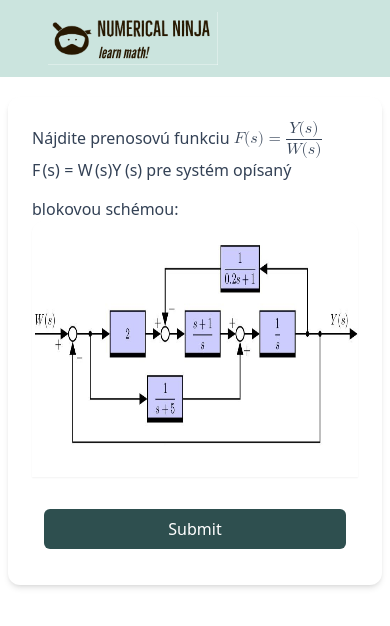
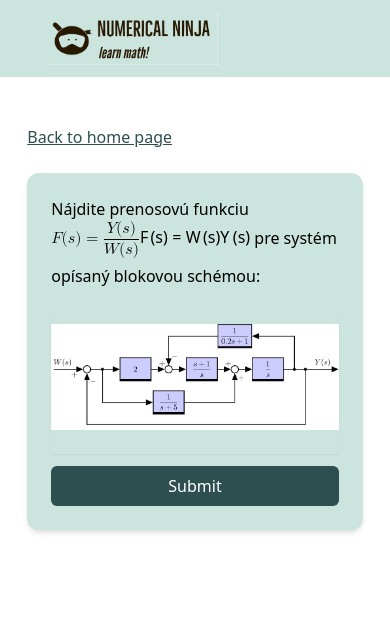
Before and after one commit to krizek79/WEBTE2_final_project_fe, a React (Vite) app: page /task in a window 390 px wide. Shown: the top 626 px of the page. Built offline with nearby package versions, Linux system fonts and the light colour scheme.

Commit message:
task responsivity

```diff
--- a/src/component/task/Task.jsx
+++ b/src/component/task/Task.jsx
@@ -1,6 +1,5 @@
 import React, {useEffect, useState} from 'react'
 import taskService from "../../service/TaskService.js"
-import katex from "react-dom/server";
 import TextWithLatex from "./TextWithLatex.jsx";
 import MathInput from "./MathInput.jsx";
 
@@ -52,34 +51,76 @@ export default function Task(props) {
     }
 
     return (
-        <div className="px-2 md:px-6 my-5 w-full text-slate-700 dark:text-dark flex flex-col items-center">
-            <div className="max-w-xl text-left flex flex-col w-full items-center justify-center md:p-4 ">
-                <div
-                    className="w-full rounded-xl flex-col xl:flex-row bg-white dark:bg-light shadow-md"
+        <main className="flex px-3 md:px-12 py-12 w-full justify-center">
+            <div className="flex flex-col justify-center gap-y-6 w-11/12 md:w-3/5">
+                <div>
+                    <a
+                        href="/home"
+                        className="hover:cursor-pointer justify-start underline text-dark hover:text-azure"
                     >
-                    <div className="w-full p-6 flex flex-col justify-between h-auto overflow-auto lg:h-auto">
-                        <p className="">
+                        Back to home page
+                    </a>
+                </div>
+                <div className="flex flex-col shadow-md rounded-xl p-6 gap-y-3 bg-light">
+                    <p className="w-full">
                         <TextWithLatex text={removeIncludeGraphics(task.description)}/>
                     </p>
                     {task.imageUrl && (
-                            <div className="py-6 rounded-t-xl w-full h-64 shadow-sm">
-                                <img src={task.imageUrl} alt="Block" className="w-full h-full"/>
+                        <div className="py-6 rounded-t-xl shadow-sm w-full h-auto">
+                            <img src={task.imageUrl} alt="Block" className="w-full h-auto"/>
                         </div>
                     )}
-                        <form className="w-full p-3 flex flex-col justify-between h-auto overflow-auto lg:h-auto">
+                    <form className="w-full flex flex-col">
                         <div id="mathInput" className="">
                             <MathInput/>
                         </div>
                         <button
                             type="submit"
-                                className="mt-5 rounded-md bg-dark px-10 py-2 text-white hover:bg-azure"
+                            className="rounded-md bg-dark py-2 text-white hover:bg-azure"
                         >
                             Submit
                         </button>
                     </form>
                 </div>
             </div>
-            </div>
-        </div>
+
+
+            {/*<div className="px-2 md:px-6 my-5 w-full text-slate-700 dark:text-dark flex flex-col items-center">*/}
+            {/*    <a*/}
+            {/*        href="/home"*/}
+            {/*        className="hover:cursor-pointer justify-start w-full underline text-dark hover:text-azure"*/}
+            {/*    >*/}
+            {/*        Back to home page*/}
+            {/*    </a>*/}
+            {/*    <div className="max-w-xl text-left flex flex-col w-full items-center justify-center md:p-4 ">*/}
+            {/*        <div*/}
+            {/*            className="w-full rounded-xl flex-col xl:flex-row bg-white dark:bg-light shadow-md"*/}
+            {/*        >*/}
+            {/*            <div className="w-full p-6 flex flex-col justify-between h-auto overflow-auto lg:h-auto">*/}
+            {/*                <p className="">*/}
+            {/*                    <TextWithLatex text={removeIncludeGraphics(task.description)}/>*/}
+            {/*                </p>*/}
+            {/*                {task.imageUrl && (*/}
+            {/*                    <div className="py-6 rounded-t-xl w-full h-64 shadow-sm">*/}
+            {/*                        <img src={task.imageUrl} alt="Block" className="w-full h-full"/>*/}
+            {/*                    </div>*/}
+            {/*                )}*/}
+            {/*                <form className="w-full p-3 flex flex-col justify-between h-auto overflow-auto lg:h-auto">*/}
+            {/*                    <div id="mathInput" className="">*/}
+            {/*                        <MathInput/>*/}
+            {/*                    </div>*/}
+            {/*                    <button*/}
+            {/*                        type="submit"*/}
+            {/*                        className="mt-5 rounded-md bg-dark px-10 py-2 text-white hover:bg-azure"*/}
+            {/*                    >*/}
+            {/*                        Submit*/}
+            {/*                    </button>*/}
+            {/*                </form>*/}
+            {/*            </div>*/}
+            {/*        </div>*/}
+            {/*    </div>*/}
+            {/*</div>*/}
+
+        </main>
     )
 }
```
Lines whose indentation alone changed are shown as unchanged.
